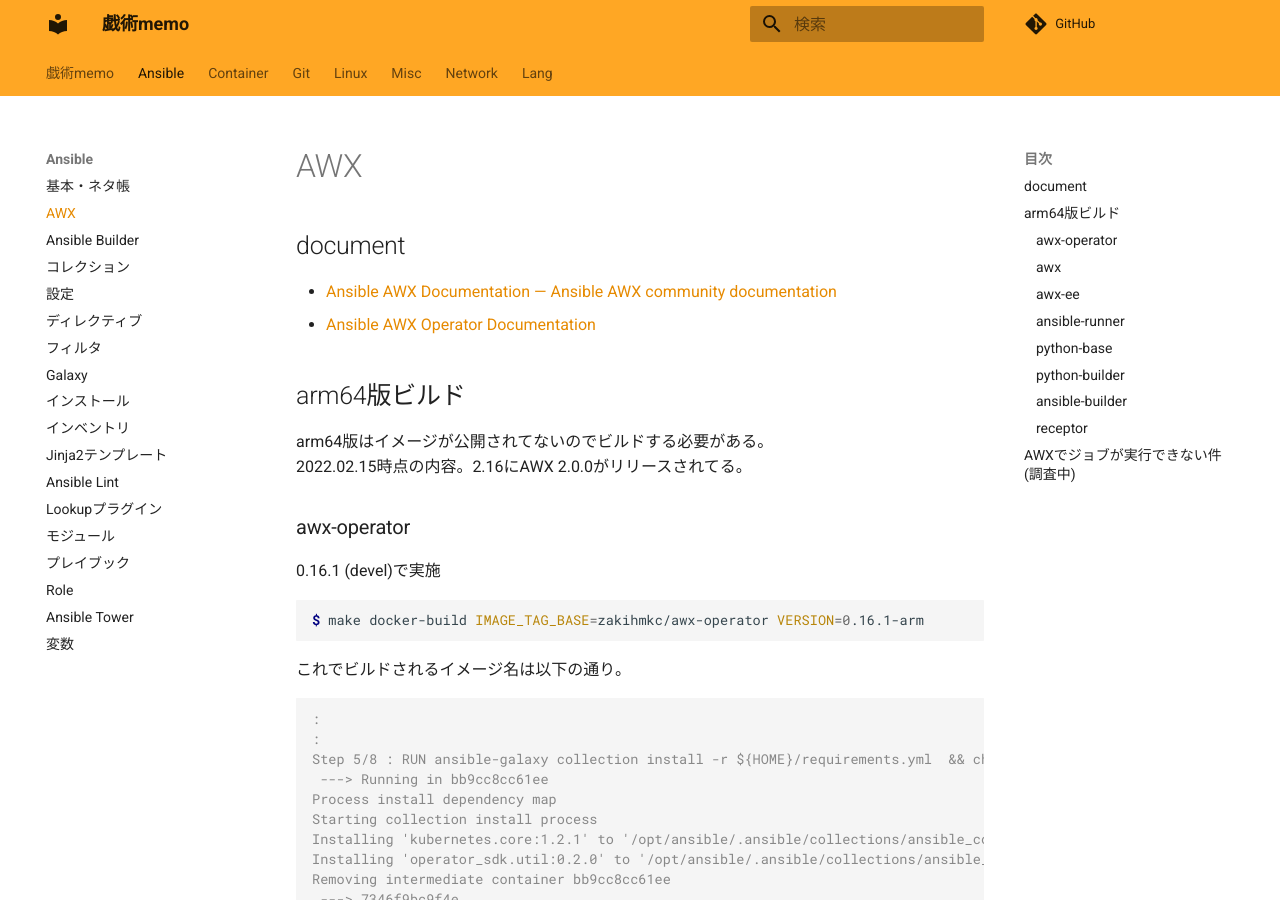
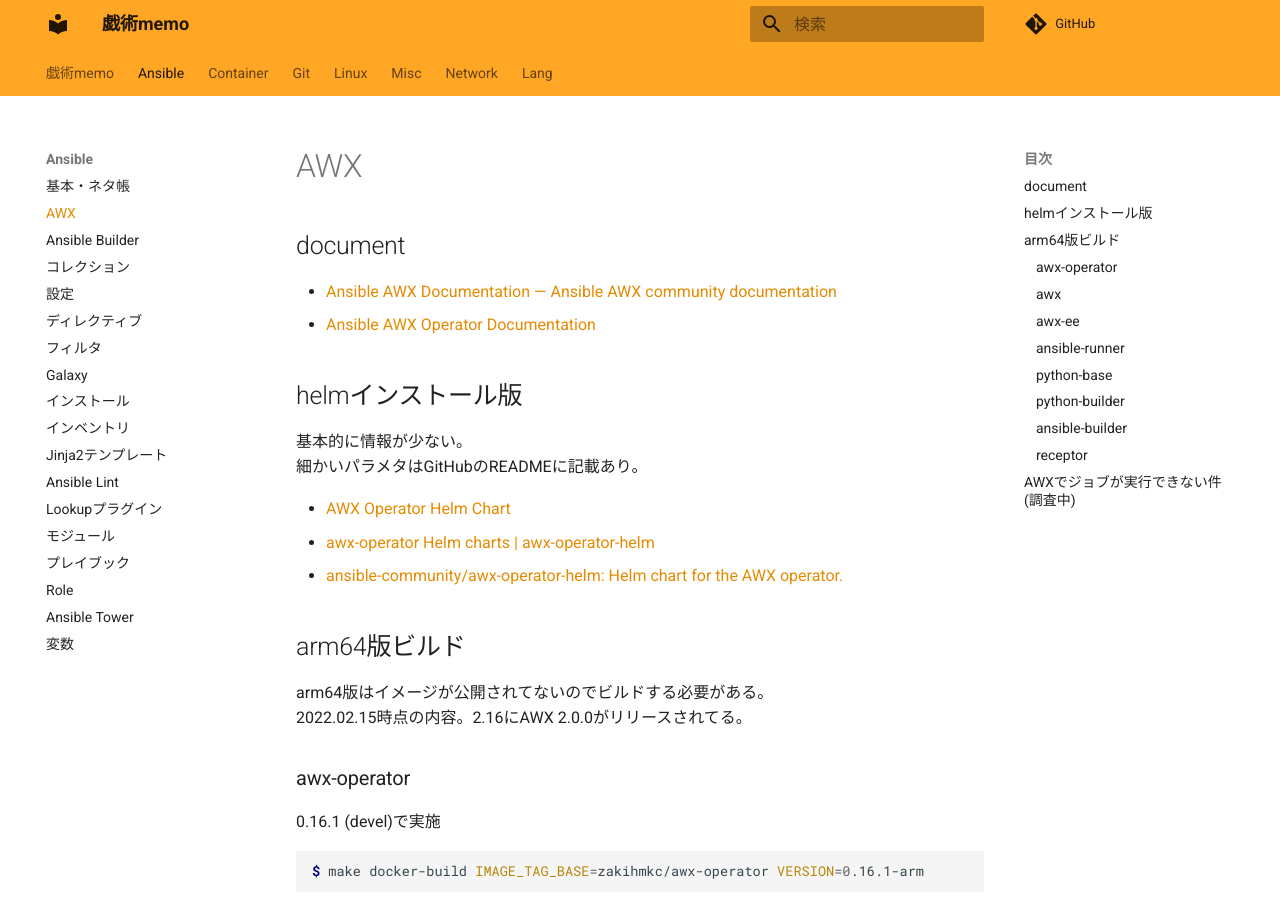
Before and after one commit to zaki-lknr/docs, an MkDocs documentation site: the page built from docs/Ansible/awx.md, in a window 1280 px wide and 900 px high. Built offline with MkDocs 1.6.1 and Material for MkDocs 9.7.7, drawn with Linux system fonts in a browser that asks for light colours; comment, search, counter and statistics services are not loaded.

Commit message:
add: ansible/awx: helmインストールのドキュメント

```diff
--- a/docs/Ansible/awx.md
+++ b/docs/Ansible/awx.md
@@ -4,6 +4,15 @@
 
 - [Ansible AWX Documentation — Ansible AWX community documentation](https://ansible.readthedocs.io/projects/awx/en/latest/)
 - [Ansible AWX Operator Documentation](https://ansible.readthedocs.io/projects/awx-operator/en/latest/)
+
+## helmインストール版
+
+基本的に情報が少ない。
+細かいパラメタはGitHubのREADMEに記載あり。
+
+- [AWX Operator Helm Chart](https://ansible.readthedocs.io/projects/awx-operator-helm/index.html)
+- [awx-operator Helm charts | awx-operator-helm](https://ansible-community.github.io/awx-operator-helm/)
+- [ansible-community/awx-operator-helm: Helm chart for the AWX operator.](https://github.com/ansible-community/awx-operator-helm/tree/main)
 
 ## arm64版ビルド
 
```
